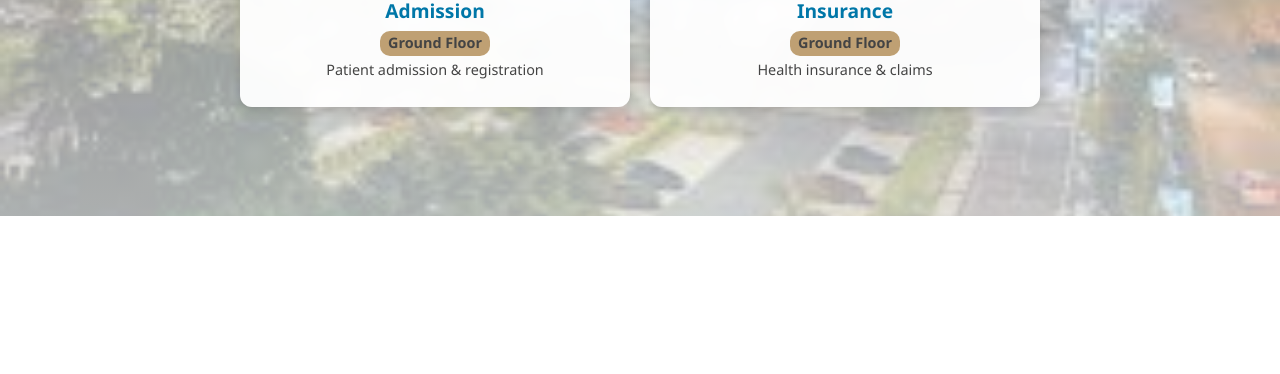
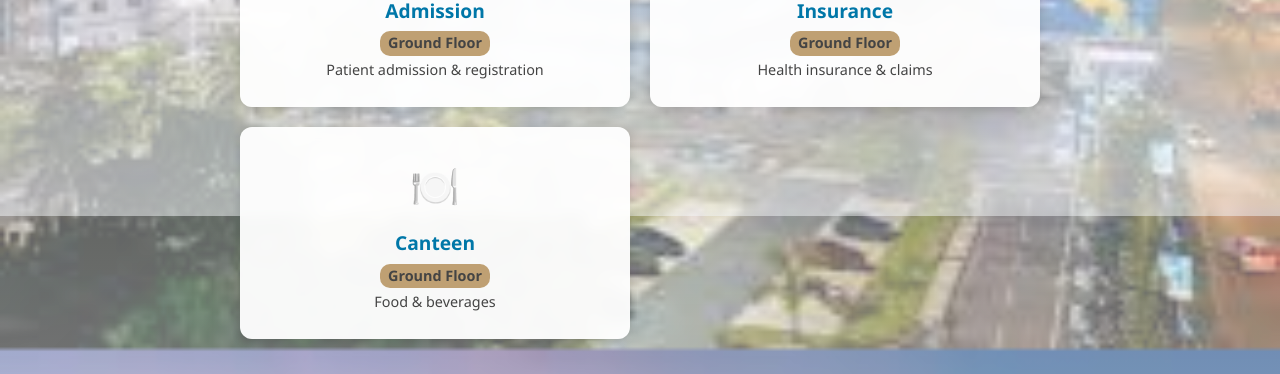
Before and after one commit to smartdevops2025-hub/apollo-wayfinder, a plain HTML site: page index.html in a window 1280 px wide. Shown: the part 584-958 px from the top of the page. Before the commit the page ends 800 px from the top, so only its background shows below. Drawn offline with Linux system fonts and the light colour scheme; no server answers.

Commit message:
Update index.html

```diff
--- a/index.html
+++ b/index.html
@@ -348,12 +348,20 @@
             <p id="deptDescAdmission">Patient admission & registration</p>
         </div>
 
-        <!-- Insurance Department (NEW) -->
+        <!-- Insurance Department -->
         <div class="department-box" data-name="insurance" data-keywords="insurance claim policy health insurance desk">
             <div class="department-icon">🛡️</div>
             <h3 id="deptNameInsurance">Insurance</h3>
             <p class="department-location" id="deptFloorInsurance">Ground Floor</p>
             <p id="deptDescInsurance">Health insurance & claims</p>
+        </div>
+
+        <!-- Canteen Department (NEW) -->
+        <div class="department-box" data-name="canteen" data-keywords="canteen food cafe restaurant eat drink beverages sukham">
+            <div class="department-icon">🍽️</div>
+            <h3 id="deptNameCanteen">Canteen</h3>
+            <p class="department-location" id="deptFloorCanteen">Ground Floor</p>
+            <p id="deptDescCanteen">Food & beverages</p>
         </div>
 
     </div>
@@ -416,7 +424,8 @@
                 noResults: "No departments found. Try different keywords.",
                 dept: {
                     admission: { name: "Admission", location: "Ground Floor", description: "Patient admission & registration" },
-                    insurance: { name: "Insurance", location: "Ground Floor", description: "Health insurance & claims" }
+                    insurance: { name: "Insurance", location: "Ground Floor", description: "Health insurance & claims" },
+                    canteen: { name: "Canteen", location: "Ground Floor", description: "Food & beverages" }
                 }
             },
             hi: {
@@ -426,7 +435,8 @@
                 noResults: "कोई विभाग नहीं मिला।",
                 dept: {
                     admission: { name: "प्रवेश (Admission)", location: "ग्राउंड फ्लोर", description: "रोगी प्रवेश और पंजीकरण" },
-                    insurance: { name: "बीमा (Insurance)", location: "ग्राउंड फ्लोर", description: "स्वास्थ्य बीमा और दावे" }
+                    insurance: { name: "बीमा (Insurance)", location: "ग्राउंड फ्लोर", description: "स्वास्थ्य बीमा और दावे" },
+                    canteen: { name: "कैंटीन", location: "ग्राउंड फ्लोर", description: "खाना और पेय" }
                 }
             },
             ml: {
@@ -436,7 +446,8 @@
                 noResults: "വകുപ്പുകൾ കണ്ടെത്തിയില്ല.",
                 dept: {
                     admission: { name: "അഡ്മിഷൻ", location: "ഗ്രൗണ്ട് ഫ്ലോർ", description: "രോഗി പ്രവേശനവും രജിസ്ട്രേഷനും" },
-                    insurance: { name: "ഇൻഷുറൻസ്", location: "ഗ്രൗണ്ട് ഫ്ലോർ", description: "ആരോഗ്യ ഇൻഷുറൻസും ക്ലെയിമുകളും" }
+                    insurance: { name: "ഇൻഷുറൻസ്", location: "ഗ്രൗണ്ട് ഫ്ലോർ", description: "ആരോഗ്യ ഇൻഷുറൻസും ക്ലെയിമുകളും" },
+                    canteen: { name: "കാന്റീൻ", location: "ഗ്രൗണ്ട് ഫ്ലോർ", description: "ഭക്ഷണവും പാനീയങ്ങളും" }
                 }
             },
             ta: {
@@ -446,7 +457,8 @@
                 noResults: "துறைகள் எதுவும் கிடைக்கவில்லை.",
                 dept: {
                     admission: { name: "சேர்க்கை", location: "தரை தளம்", description: "நோயாளி சேர்க்கை மற்றும் பதிவு" },
-                    insurance: { name: "காப்பீடு", location: "தரை தளம்", description: "சுகாதார காப்பீடு மற்றும் உரிமைகோரல்கள்" }
+                    insurance: { name: "காப்பீடு", location: "தரை தளம்", description: "சுகாதார காப்பீடு மற்றும் உரிமைகோரல்கள்" },
+                    canteen: { name: "உணவகம்", location: "தரை தளம்", description: "உணவு & பானங்கள்" }
                 }
             },
             ar: {
@@ -456,7 +468,8 @@
                 noResults: "لم يتم العثور على أقسام.",
                 dept: {
                     admission: { name: "القبول", location: "الطابق الأرضي", description: "قبول المرضى والتسجيل" },
-                    insurance: { name: "التأمين", location: "الطابق الأرضي", description: "التأمين الصحي والمطالبات" }
+                    insurance: { name: "التأمين", location: "الطابق الأرضي", description: "التأمين الصحي والمطالبات" },
+                    canteen: { name: "الكافيتريا", location: "الطابق الأرضي", description: "طعام ومشروبات" }
                 }
             }
         };
@@ -512,6 +525,12 @@
             document.getElementById('deptNameInsurance').textContent = insurance.name;
             document.getElementById('deptFloorInsurance').textContent = insurance.location;
             document.getElementById('deptDescInsurance').textContent = insurance.description;
+
+            // Update Canteen
+            const canteen = t.dept.canteen;
+            document.getElementById('deptNameCanteen').textContent = canteen.name;
+            document.getElementById('deptFloorCanteen').textContent = canteen.location;
+            document.getElementById('deptDescCanteen').textContent = canteen.description;
         }
 
         function initializeSearch() {
@@ -555,6 +574,8 @@
                         window.location.href = 'admission.html';
                     } else if (departmentName === 'insurance') {
                         window.location.href = 'insurance.html';
+                    } else if (departmentName === 'canteen') {
+                        window.location.href = 'canteen.html';
                     } else {
                         alert('Directions for ' + departmentName + ' coming soon!');
                     }
```
